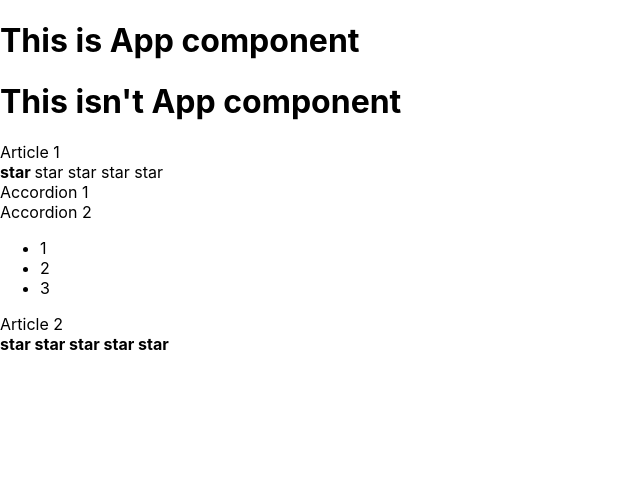
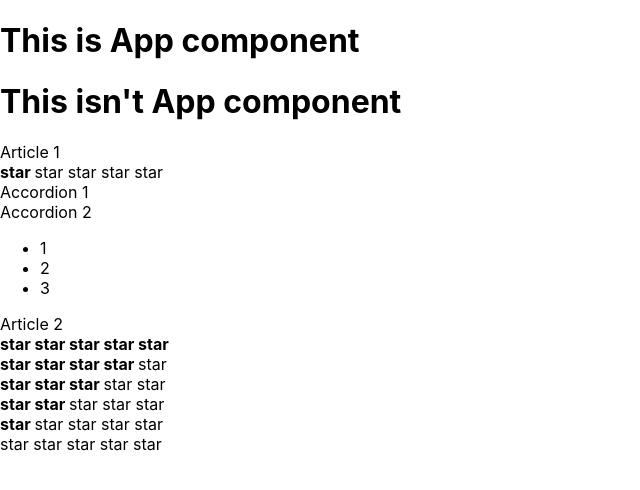
Before and after one commit to antonsadovskiy/react-kabzda, a React (Create React App) app: page / in a window 1280 px wide. Shown: the top 490 px of the page, without its empty margins (0-640 px from the left). Built offline with nearby package versions, Linux system fonts and the light colour scheme.

Commit message:
add five rating components in app

```diff
--- a/src/App.tsx
+++ b/src/App.tsx
@@ -14,6 +14,11 @@ function App() {
             <Accordion titleValue={"Accordion 2"} collapsed={false}/>
             Article 2
             <Rating value={5}/>
+            <Rating value={4}/>
+            <Rating value={3}/>
+            <Rating value={2}/>
+            <Rating value={1}/>
+            <Rating value={0}/>
         </div>
     );
 }
```
